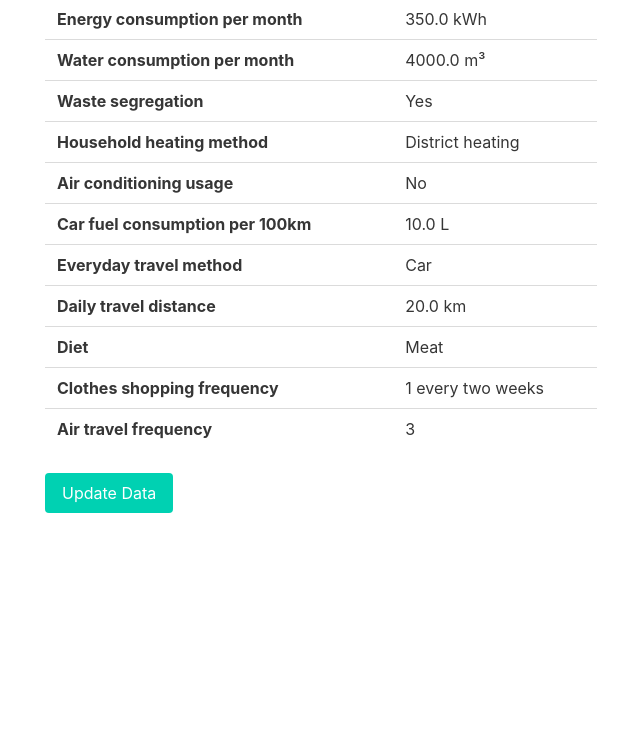
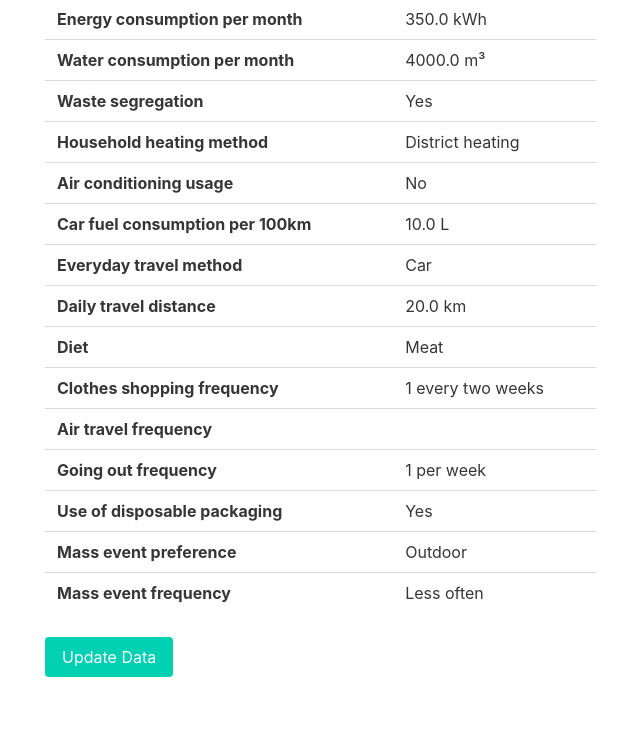
Before and after one commit to slajob/CO2UNTER, a Django app: page /view_co2_consumption/ in a window 1280 px wide. Shown: the part 177-914 px from the top of the page, without its empty margins (319-959 px from the left). Before the commit the page ends 690 px from the top, so only its background shows below. Run offline with Django 5.2, Linux system fonts and the light colour scheme; a user stored in the database is signed in; data comes from the database, SQL or seed files in the repository; both versions use the stored data as it was after the commit; some libraries are stand-ins or nearby versions.

Commit message:
co2 adding working, db updated

```diff
--- a/counter/forms.py
+++ b/counter/forms.py
@@ -12,7 +12,11 @@
             'everyday_travel': forms.RadioSelect(),
             'diet': forms.RadioSelect(),
             'clothes_shopping_frequency': forms.RadioSelect(),
-            'air_travel_frequency': forms.RadioSelect(),
+            'air_travel_frequency': forms.NumberInput(),
+            'going_out_frequency': forms.RadioSelect(),
+            'disposable_packaging': forms.RadioSelect(choices=((True, 'Yes'), (False, 'No'))),
+            'mass_event_preference': forms.RadioSelect(),
+            'mass_event_frequency': forms.RadioSelect(),
         }
 
     def __init__(self, *args, **kwargs):
--- a/counter/models.py
+++ b/counter/models.py
@@ -33,6 +33,11 @@
         ('less_often', 'Less often'),
     ]
 
+    EVENT_PREFERENCE_CHOICES = [
+        ('outdoor', 'Outdoor'),
+        ('stationary', 'Stationary'),
+    ]
+
     user = models.OneToOneField(User, on_delete=models.CASCADE)
     energy_consumption = models.FloatField(help_text="Energy consumption per month (kWh)")
     water_consumption = models.FloatField(help_text="Water consumption per month (m³)")
@@ -44,7 +49,14 @@
     daily_travel_distance = models.FloatField(help_text="Daily travel distance (km)")
     diet = models.CharField(max_length=15, choices=DIET_CHOICES)
     clothes_shopping_frequency = models.CharField(max_length=15, choices=FREQUENCY_CHOICES)
-    air_travel_frequency = models.CharField(max_length=15, choices=FREQUENCY_CHOICES)
+    air_travel_frequency = models.IntegerField(help_text="How often do you travel with a plane per year?")
+    going_out_frequency = models.CharField(max_length=15, choices=FREQUENCY_CHOICES,
+                                           help_text="How often do you go out?")
+    disposable_packaging = models.BooleanField(help_text="Do you use disposable packaging?")
+    mass_event_preference = models.CharField(max_length=10, choices=EVENT_PREFERENCE_CHOICES,
+                                             help_text="Do you prefer mass events outdoor or stationary?")
+    mass_event_frequency = models.CharField(max_length=15, choices=FREQUENCY_CHOICES,
+                                            help_text="How often do you go to mass events?")
 
     def __str__(self):
         return f"{self.user.username}'s CO2 Consumption"
--- a/counter/templates/counter/view_co2_consumption.html
+++ b/counter/templates/counter/view_co2_consumption.html
@@ -49,6 +49,22 @@
                 <th>Air travel frequency</th>
                 <td>{{ consumption.get_air_travel_frequency_display }}</td>
             </tr>
+            <tr>
+                <th>Going out frequency</th>
+                <td>{{ consumption.get_going_out_frequency_display }}</td>
+            </tr>
+            <tr>
+                <th>Use of disposable packaging</th>
+                <td>{% if consumption.disposable_packaging %}Yes{% else %}No{% endif %}</td>
+            </tr>
+            <tr>
+                <th>Mass event preference</th>
+                <td>{{ consumption.get_mass_event_preference_display }}</td>
+            </tr>
+            <tr>
+                <th>Mass event frequency</th>
+                <td>{{ consumption.get_mass_event_frequency_display }}</td>
+            </tr>
         </table>
         <a href="{% url 'add_co2_consumption' %}" class="button is-primary">Update Data</a>
     {% else %}
```
Also changed, not shown: db.sqlite3.
